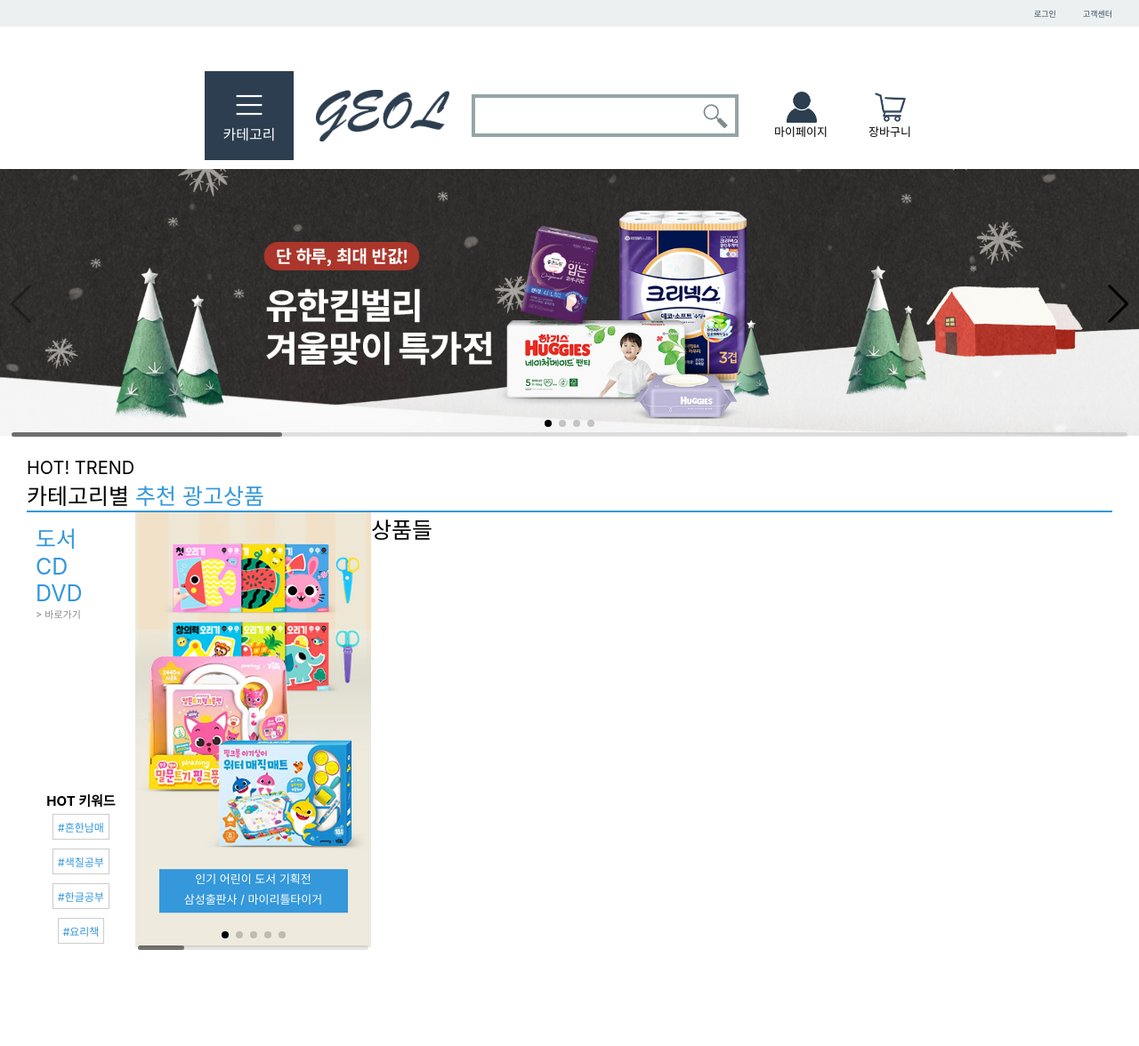
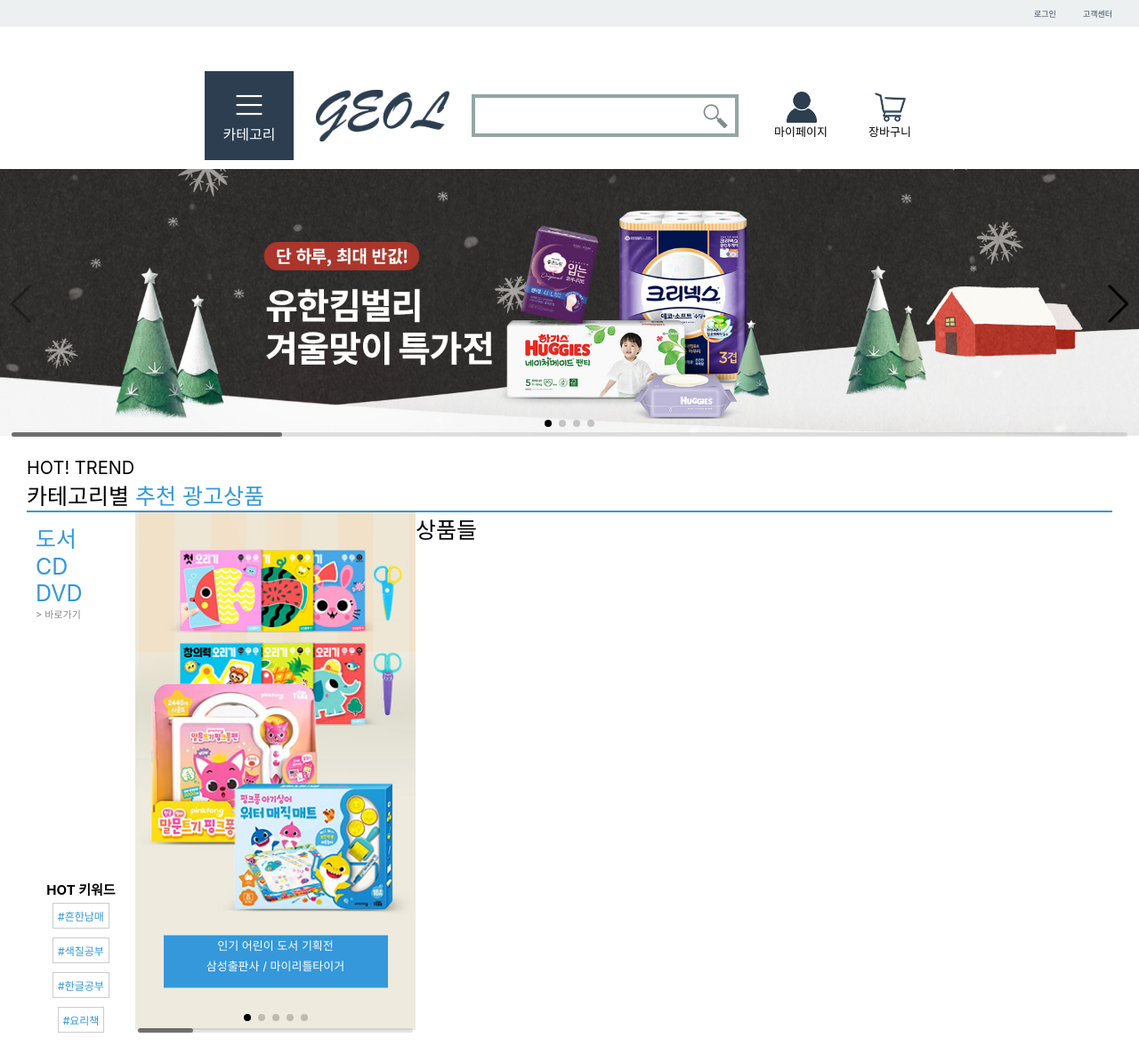
Before and after one commit to Geol2/spring-mall, a React (Create React App) app in the folder front-app/: page / in a window 1280 px wide. Shown: the whole page at 89% size. Before the commit the page ends 1076 px from the top, so only its background shows below. Built offline with nearby package versions, Linux system fonts and the light colour scheme.

Commit message:
TREND 메인 슬라이드 크기 수정

```diff
--- a/front-app/src/app/trend/Trend.css
+++ b/front-app/src/app/trend/Trend.css
@@ -1,7 +1,7 @@
 .trend {
     position: relative;
     width: 100%;
-    height: 60px;
+    height: 600px;
     font-size: 25px;
 
     margin-top: 20px;
@@ -13,7 +13,7 @@
 }
 
 .trend-container {
-    height: 500px;
+    height: 600px;
 }
 
 .trend-slide-img {
@@ -26,7 +26,7 @@
 }
 
 .trend-img {
-    width: 265px;
+    width: 315px;
 }
 
 .trend-prod {
```
